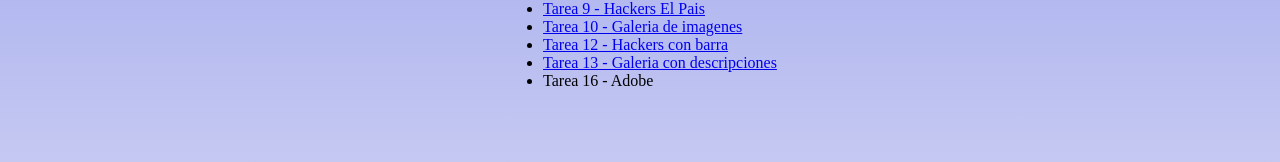
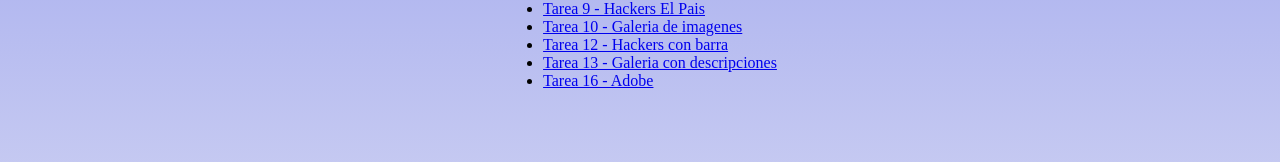
Before and after one commit to SandraMartinezAviles/TPED1_24_25, a plain HTML site: page index.html in a window 1280 px wide. Shown: the part 186-348 px from the top of the page. Drawn offline with Linux system fonts and the light colour scheme.

Commit message:
Update link

```diff
--- a/index.html
+++ b/index.html
@@ -19,7 +19,7 @@
             <li><a href="https://sandramartinezaviles.github.io/TPED1_24_25/GaleriaImagenes/index.html" target="_blank">Tarea 10 - Galeria de imagenes</a></li>
             <li><a href="https://sandramartinezaviles.github.io/TPED1_24_25/Hackers_ElPais_ConBarra/index.html" target="_blank">Tarea 12 - Hackers con barra</a></li>
             <li><a href="https://sandramartinezaviles.github.io/TPED1_24_25/GaleriaImagenes_Descripcion/index.html" target="_blank">Tarea 13 - Galeria con descripciones</a></li>
-            <li><a href="https://sandramartinezaviles.github.io/TPED1_24_25/Adobe/index.html" target="_blank"></a>Tarea 16 - Adobe</li>
+            <li><a href="https://sandramartinezaviles.github.io/TPED1_24_25/Adobe/index.html" target="_blank">Tarea 16 - Adobe</a></li>
         </ul>
     </section>
 </body>
```
